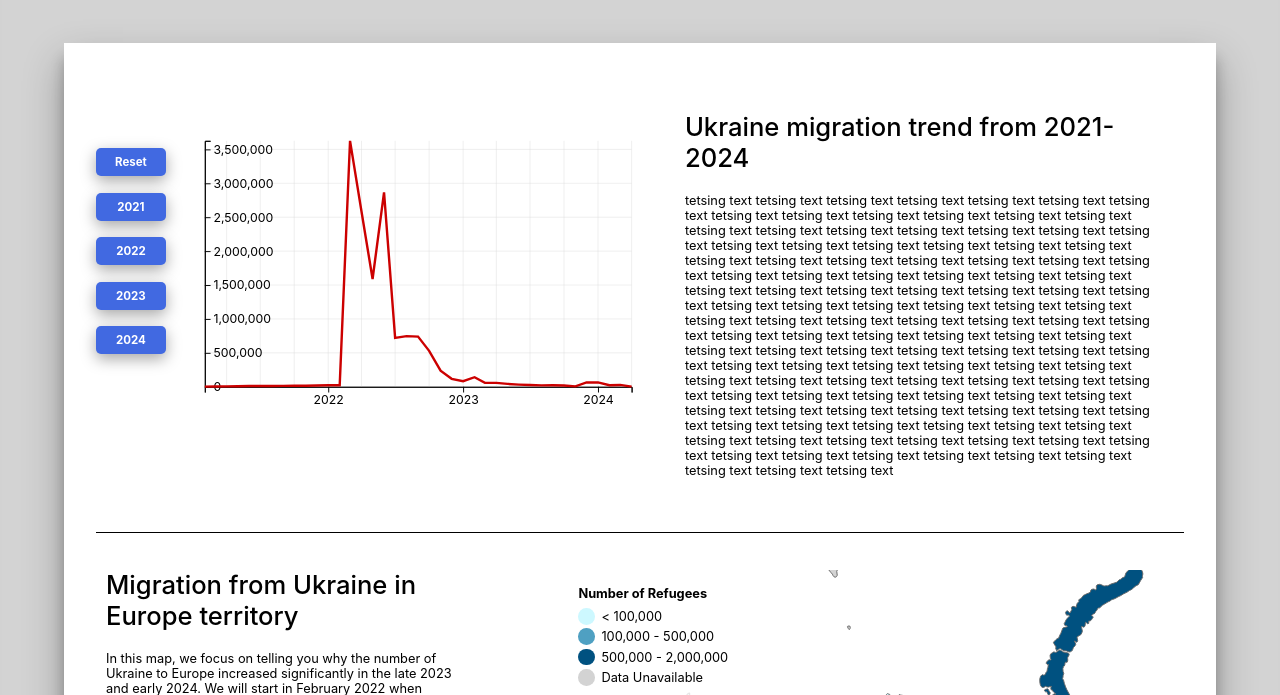
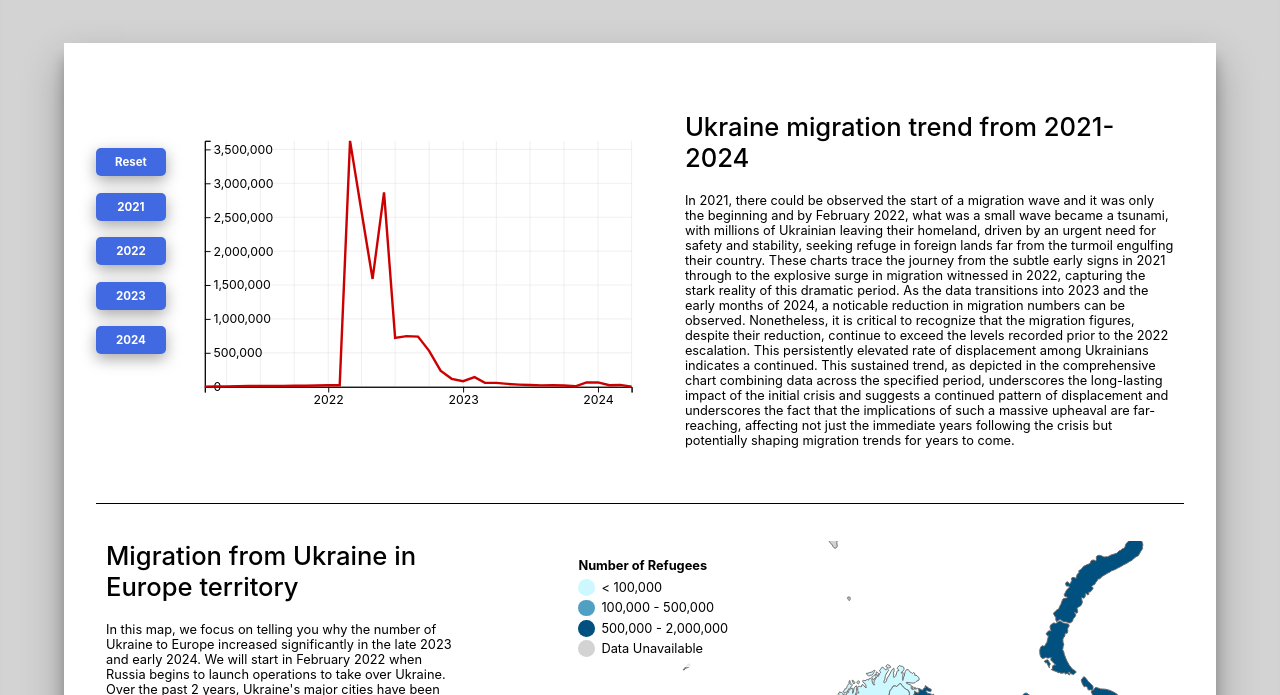
Before and after one commit to nguyengiabinh/COS30045-Group, a plain HTML site: page Main/index.html in a window 1280 px wide. Shown: the part 642-1337 px from the top of the page. Drawn offline with nearby package versions, Linux system fonts and the light colour scheme.

Commit message:
update narrative
update the narrative of the line chart

```diff
--- a/Main/index.html
+++ b/Main/index.html
@@ -52,36 +52,18 @@
         </div>
           <div class="column">
             <h2>Ukraine migration trend from 2021-2024</h2>
-            <p>tetsing text tetsing text tetsing text tetsing text
-               tetsing text tetsing text tetsing text tetsing text
-               tetsing text tetsing text tetsing text tetsing text
-               tetsing text tetsing text tetsing text tetsing text
-               tetsing text tetsing text tetsing text tetsing text
-               tetsing text tetsing text tetsing text tetsing text
-               tetsing text tetsing text tetsing text tetsing text
-               tetsing text tetsing text tetsing text tetsing text
-               tetsing text tetsing text tetsing text tetsing text
-               tetsing text tetsing text tetsing text tetsing text
-               tetsing text tetsing text tetsing text tetsing text
-               tetsing text tetsing text tetsing text tetsing text
-               tetsing text tetsing text tetsing text tetsing text
-               tetsing text tetsing text tetsing text tetsing text
-               tetsing text tetsing text tetsing text tetsing text
-               tetsing text tetsing text tetsing text tetsing text
-               tetsing text tetsing text tetsing text tetsing text
-               tetsing text tetsing text tetsing text tetsing text
-               tetsing text tetsing text tetsing text tetsing text
-               tetsing text tetsing text tetsing text tetsing text
-               tetsing text tetsing text tetsing text tetsing text
-               tetsing text tetsing text tetsing text tetsing text
-               tetsing text tetsing text tetsing text tetsing text
-               tetsing text tetsing text tetsing text tetsing text
-               tetsing text tetsing text tetsing text tetsing text
-               tetsing text tetsing text tetsing text tetsing text
-               tetsing text tetsing text tetsing text tetsing text
-               tetsing text tetsing text tetsing text tetsing text
-               tetsing text tetsing text tetsing text tetsing text
-               tetsing text tetsing text tetsing text tetsing text </p>
+            <p>In 2021, there could be observed the start of a migration wave and it was only the beginning and by February 2022,
+              what was a small wave became a tsunami, with millions of Ukrainian leaving their homeland, driven by an urgent need
+              for safety and stability, seeking refuge in foreign lands far from the turmoil engulfing their country. These charts
+              trace the journey from the subtle early signs in 2021 through to the explosive surge in migration witnessed in 2022,
+              capturing the stark reality of this dramatic period. As the data transitions into 2023 and the early months of 2024,
+              a noticable reduction in migration numbers can be observed. Nonetheless, it is critical to recognize that the migration
+              figures, despite their reduction, continue to exceed the levels recorded prior to the 2022 escalation. This persistently
+              elevated rate of displacement among Ukrainians indicates a continued. This sustained trend, as depicted in the comprehensive
+              chart combining data across the specified period, underscores the long-lasting impact of the initial crisis and suggests a
+              continued pattern of displacement and underscores the fact that the implications of such a massive upheaval are
+              far-reaching, affecting not just the immediate years following the crisis but potentially shaping migration trends
+              for years to come.</p>
           </div>
 
 
```
